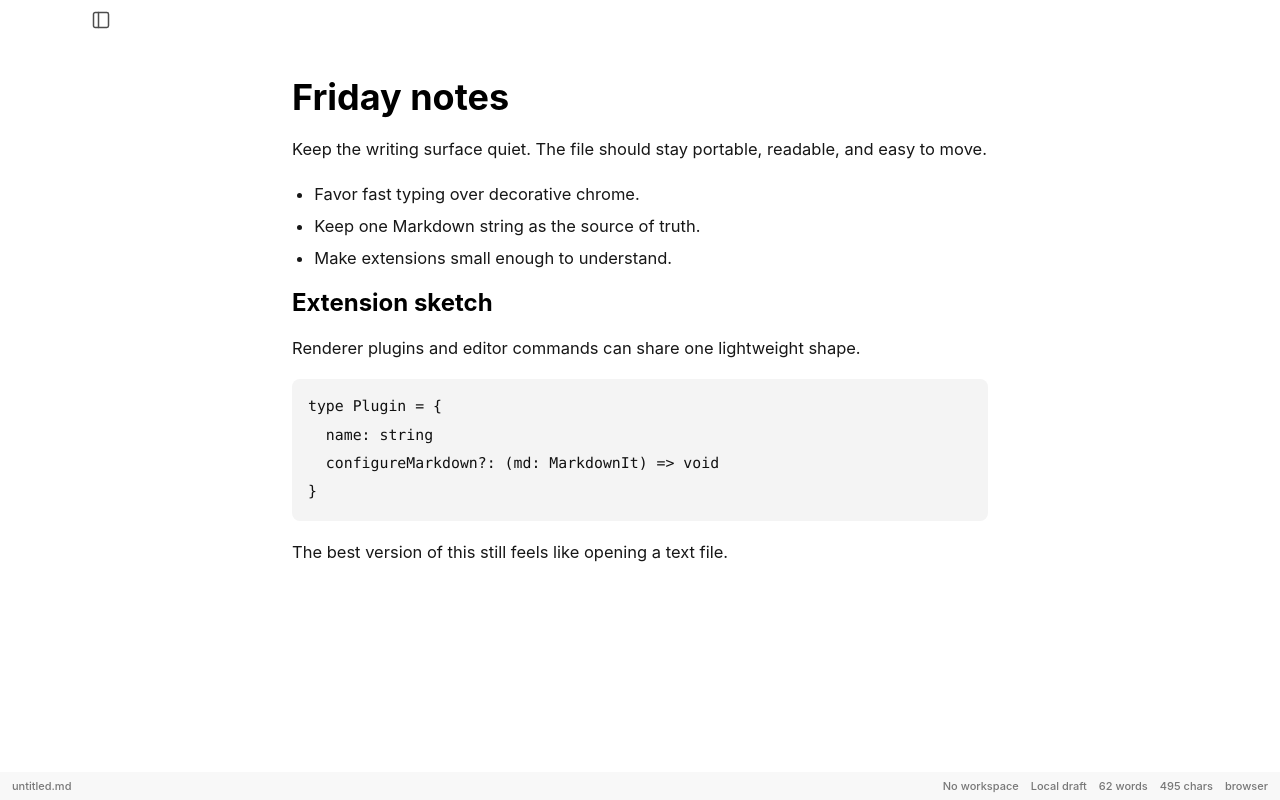
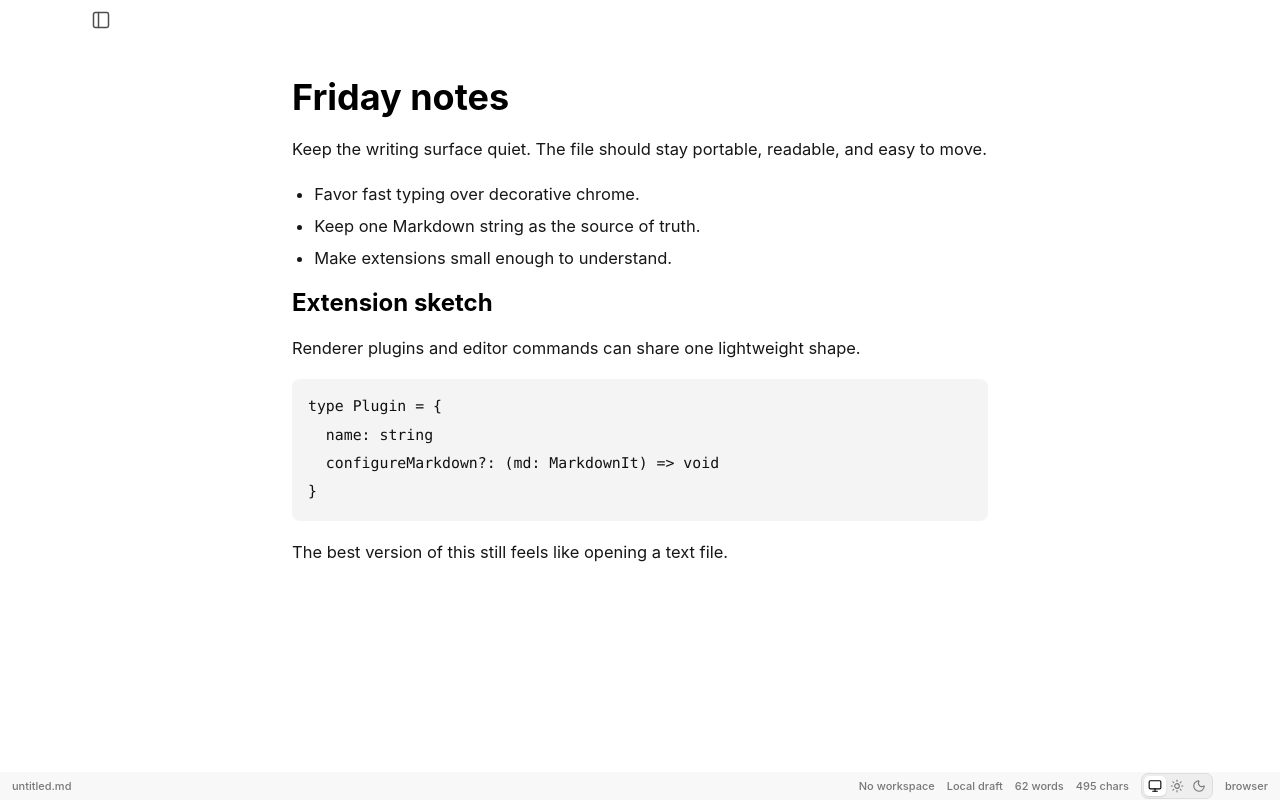
Before and after one commit to ejohane/slate, a React (Vite) app: page / in a window 1280 px wide. Built offline with nearby package versions, Linux system fonts and the light colour scheme.

Commit message:
Add theme mode support

```diff
--- a/electron/preload.cjs
+++ b/electron/preload.cjs
@@ -9,6 +9,8 @@ contextBridge.exposeInMainWorld('nativeMarkdown', {
     ipcRenderer.invoke('workspace:listMarkdownFiles', folderPath),
   setDocumentState: (payload) =>
     ipcRenderer.invoke('window:set-document-state', payload),
+  setThemeSource: (themeSource) =>
+    ipcRenderer.invoke('theme:set-source', themeSource),
   onMenuCommand: (callback) => {
     const listener = (_event, command) => callback(command)
     ipcRenderer.on('menu-command', listener)
--- a/index.html
+++ b/index.html
@@ -5,6 +5,16 @@
     <link rel="icon" type="image/svg+xml" href="/favicon.svg" />
     <meta name="viewport" content="width=device-width, initial-scale=1.0" />
     <title>Slate</title>
+    <script>
+      try {
+        const theme = localStorage.getItem('slate.theme')
+        if (theme === 'light' || theme === 'dark' || theme === 'system') {
+          document.documentElement.dataset.theme = theme
+        }
+      } catch {
+        document.documentElement.dataset.theme = 'system'
+      }
+    </script>
   </head>
   <body>
     <div id="root"></div>
--- a/src/App.css
+++ b/src/App.css
@@ -299,6 +299,39 @@ button:focus-visible,
   margin-right: auto;
 }
 
+.theme-switcher {
+  display: inline-grid;
+  grid-template-columns: repeat(3, 22px);
+  align-items: center;
+  padding: 2px;
+  border: 1px solid var(--line);
+  border-radius: 7px;
+  background: var(--control);
+  -webkit-app-region: no-drag;
+}
+
+.theme-switcher button {
+  width: 22px;
+  height: 20px;
+  display: grid;
+  place-content: center;
+  padding: 0;
+  border: 0;
+  border-radius: 5px;
+  background: transparent;
+  color: var(--muted);
+}
+
+.theme-switcher button:hover {
+  color: var(--ink);
+}
+
+.theme-switcher button.active {
+  background: var(--paper);
+  color: var(--ink-strong);
+  box-shadow: 0 1px 2px color-mix(in srgb, #000000 12%, transparent);
+}
+
 .hidden-file-input {
   display: none;
 }
--- a/src/App.tsx
+++ b/src/App.tsx
@@ -1,5 +1,5 @@
 import { useCallback, useEffect, useMemo, useRef, useState } from 'react'
-import { FileText, FolderOpen, PanelLeft, Search } from 'lucide-react'
+import { FileText, FolderOpen, Monitor, Moon, PanelLeft, Search, Sun } from 'lucide-react'
 import './App.css'
 import { HybridMarkdownEditor } from './components/HybridMarkdownEditor'
 import { countWords } from './core/markdownBlocks'
@@ -23,11 +23,20 @@ type RecentMarkdownFile = {
   touchedAt: number
 }
 
+type ThemePreference = 'system' | 'light' | 'dark'
+
 const legacyRecentFilesKey = 'personal-markdown-editor.recentFiles'
 const legacyWorkspaceKey = 'personal-markdown-editor.workspace'
 const recentFilesKey = 'slate.recentFiles'
 const workspaceKey = 'slate.workspace'
+const themeKey = 'slate.theme'
 const maxPaletteResults = 30
+
+const themeOptions = [
+  { value: 'system', label: 'Use system theme', Icon: Monitor },
+  { value: 'light', label: 'Use light theme', Icon: Sun },
+  { value: 'dark', label: 'Use dark theme', Icon: Moon },
+] as const
 
 const starterMarkdown = `# Friday notes
 
@@ -69,6 +78,9 @@ function App() {
     readWorkspace(),
   )
   const [workspaceFiles, setWorkspaceFiles] = useState<WorkspaceFile[]>([])
+  const [themePreference, setThemePreference] = useState<ThemePreference>(() =>
+    readThemePreference(),
+  )
   const [status, setStatus] = useState('Local draft')
   const fallbackInputRef = useRef<HTMLInputElement | null>(null)
   const paletteInputRef = useRef<HTMLInputElement | null>(null)
@@ -325,6 +337,18 @@ function App() {
   }, [onOpen, onSave, openPalette])
 
   useEffect(() => {
+    document.documentElement.dataset.theme = themePreference
+    document.documentElement.style.colorScheme =
+      themePreference === 'dark'
+        ? 'dark'
+        : themePreference === 'light'
+          ? 'light'
+          : 'light dark'
+    writeThemePreference(themePreference)
+    void window.nativeMarkdown?.setThemeSource(themePreference)
+  }, [themePreference])
+
+  useEffect(() => {
     if (!isPaletteOpen) return
     paletteInputRef.current?.focus()
   }, [isPaletteOpen])
@@ -427,6 +451,21 @@ function App() {
         <span>{status}</span>
         <span>{wordCount} words</span>
         <span>{markdown.length} chars</span>
+        <div className="theme-switcher" aria-label="Theme mode">
+          {themeOptions.map(({ value, label, Icon }) => (
+            <button
+              key={value}
+              type="button"
+              className={themePreference === value ? 'active' : undefined}
+              aria-label={label}
+              aria-pressed={themePreference === value}
+              title={label}
+              onClick={() => setThemePreference(value)}
+            >
+              <Icon aria-hidden="true" size={14} strokeWidth={1.9} />
+            </button>
+          ))}
+        </div>
         <span>{canUseNativeFileSystem() ? 'native' : canUseFilePicker() ? 'browser' : 'download fallback'}</span>
       </footer>
 
@@ -593,6 +632,19 @@ function writeWorkspace(workspace: WorkspaceFolder) {
   localStorage.setItem(workspaceKey, JSON.stringify(workspace))
 }
 
+function readThemePreference(): ThemePreference {
+  const stored = localStorage.getItem(themeKey)
+  if (stored === 'light' || stored === 'dark' || stored === 'system') {
+    return stored
+  }
+
+  return 'system'
+}
+
+function writeThemePreference(theme: ThemePreference) {
+  localStorage.setItem(themeKey, theme)
+}
+
 function getPathName(filePath: string) {
   return filePath.split(/[\\/]/).filter(Boolean).at(-1) ?? filePath
 }
--- a/src/electron.d.ts
+++ b/src/electron.d.ts
@@ -52,6 +52,7 @@ declare global {
         filePath: string | null
         title: string
       }) => Promise<void>
+      setThemeSource: (themeSource: 'system' | 'light' | 'dark') => Promise<void>
       onMenuCommand: (
         callback: (command: NativeMenuCommand) => void,
       ) => () => void
--- a/src/index.css
+++ b/src/index.css
@@ -29,6 +29,7 @@
   --mono: 'SFMono-Regular', ui-monospace, Menlo, Consolas, monospace;
 
   color: var(--ink);
+  color-scheme: light;
   background: var(--bg);
   font-family: var(--text);
   font-synthesis: none;
@@ -37,8 +38,42 @@
   -moz-osx-font-smoothing: grayscale;
 }
 
+:root[data-theme='light'] {
+  color-scheme: light;
+}
+
+:root[data-theme='dark'] {
+  --bg: #0f0f0f;
+  --paper: #0b0b0b;
+  --sidebar: #202020;
+  --panel: #171717;
+  --control: #242424;
+  --hover: #303030;
+  --hover-soft: #2a2a2a;
+  --line: #303030;
+  --line-strong: #444444;
+  --window-border: #4a4a4a;
+  --focus: #ffffff;
+  --focus-soft: #777777;
+  --ink: #eeeeee;
+  --ink-strong: #ffffff;
+  --muted: #8b8b8b;
+  --muted-strong: #b3b3b3;
+  --source-bg: #000000;
+  --source-ink: #ffffff;
+  --save-dot: #ffffff;
+  --link: #ffffff;
+  --quote: #ffffff;
+  --code-bg: #202020;
+  --code-block: #151515;
+  --code-ink: #eeeeee;
+  --table-head: #111111;
+
+  color-scheme: dark;
+}
+
 @media (prefers-color-scheme: dark) {
-  :root {
+  :root:not([data-theme='light']) {
     --bg: #0f0f0f;
     --paper: #0b0b0b;
     --sidebar: #202020;
@@ -64,6 +99,8 @@
     --code-block: #151515;
     --code-ink: #eeeeee;
     --table-head: #111111;
+
+    color-scheme: dark;
   }
 }
 
```
Also changed, not shown: electron/main.cjs (+11 -0 lines).
